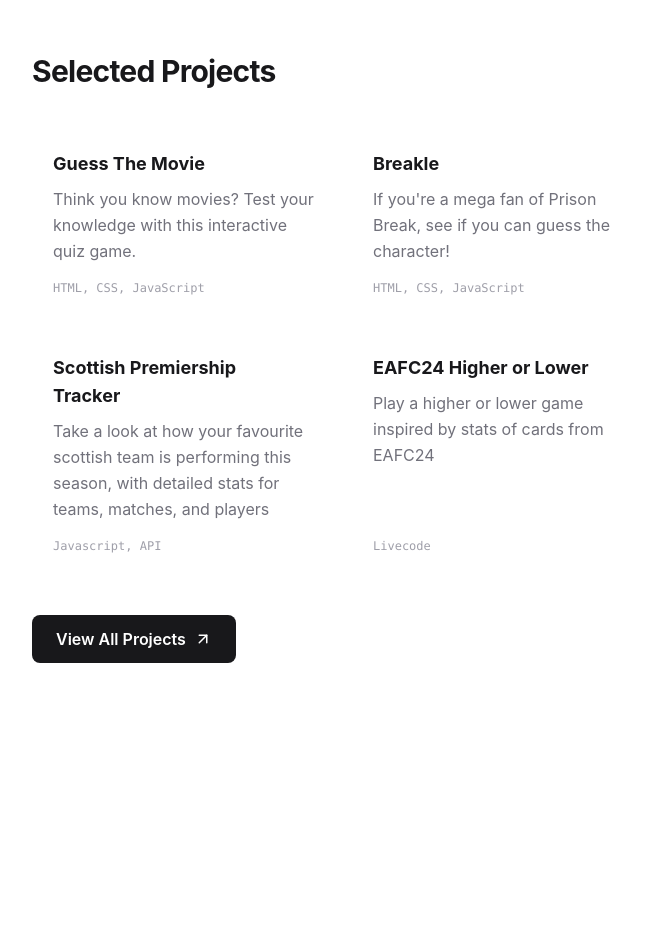
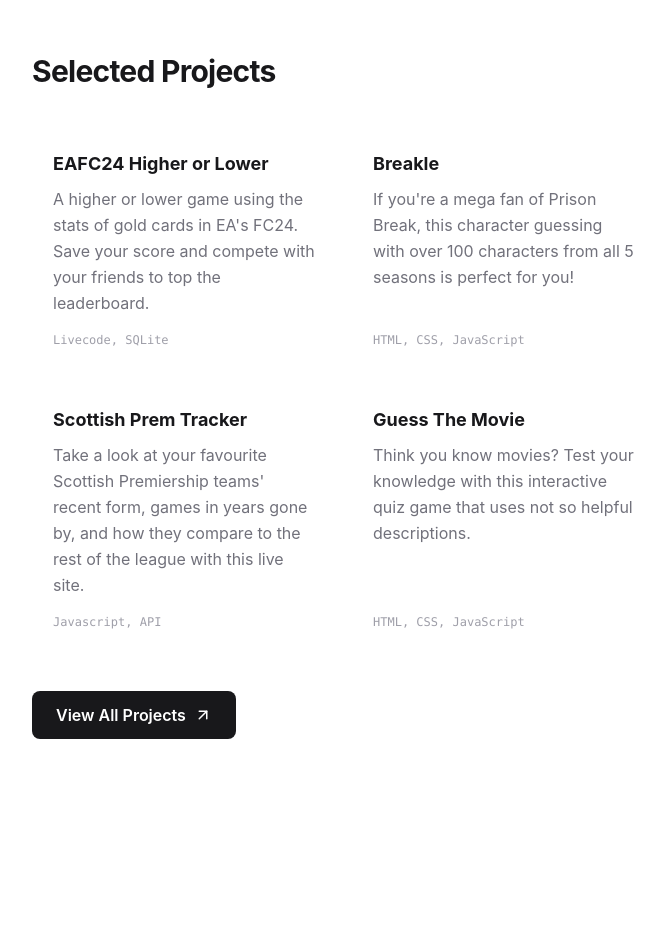
Before and after one commit to astoneham1/2026-portfolio, a React (Vite) app: page / in a window 1280 px wide. Shown: the part 1700-2625 px from the top of the page, without its empty margins (296-961 px from the left). Built offline with nearby package versions, Linux system fonts and the light colour scheme.

Commit message:
Projects update

```diff
--- a/src/components/ProjectItem.jsx
+++ b/src/components/ProjectItem.jsx
@@ -1,20 +1,18 @@
 import { ArrowUpRight } from 'lucide-react';
 
 export const ProjectItem = ({ title, description, tags, link, index }) => (
-  <div
-    className="flex flex-col gap-4 w-full h-full transition-all duration-300 group-hover:opacity-50 hover:opacity-100 p-5 rounded-2xl hover:bg-zinc-50 dark:hover:bg-zinc-900/40 border border-transparent hover:border-zinc-200/50 dark:hover:border-zinc-800/50 opacity-0 animate-[slideInUp_0.6s_ease-out_forwards]"
+  <a
+    href={link}
+    target="_blank"
+    rel="noopener noreferrer"
+    className="flex flex-col gap-4 w-full h-full transition-all duration-300 group-hover:opacity-50 hover:opacity-100 p-5 rounded-2xl hover:bg-zinc-50 dark:hover:bg-zinc-900/40 border border-transparent hover:border-zinc-200/50 dark:hover:border-zinc-800/50 opacity-0 animate-[slideInUp_0.6s_ease-out_forwards] focus-visible:outline-none focus-visible:ring-2 focus-visible:ring-zinc-400 dark:focus-visible:ring-zinc-600 rounded-sm cursor-pointer"
     style={{ animationDelay: `${index * 100}ms` }}
   >
     <div className="flex-1 space-y-2">
-      <a
-        href={link}
-        target="_blank"
-        rel="noopener noreferrer"
-        className="group text-lg font-bold text-zinc-900 dark:text-zinc-100 flex items-center gap-2 w-fit hover:underline decoration-zinc-300 dark:decoration-zinc-700 underline-offset-4 focus-visible:outline-none focus-visible:ring-2 focus-visible:ring-zinc-400 dark:focus-visible:ring-zinc-600 rounded-sm cursor-pointer"
-      >
+      <div className="group text-lg font-bold text-zinc-900 dark:text-zinc-100 flex items-center gap-2 w-fit">
         {title}
         <ArrowUpRight size={16} className="text-zinc-400 opacity-0 -translate-y-2 translate-x-2 transition-all duration-300 group-hover:opacity-100 group-hover:translate-y-0 group-hover:translate-x-0 group-hover:rotate-12" />
-      </a>
+      </div>
       <p className="text-base text-zinc-500 dark:text-zinc-400 leading-relaxed transition-colors duration-300 group-hover:text-zinc-700 dark:group-hover:text-zinc-300">
         {description}
       </p>
@@ -23,5 +21,5 @@
     <div className="text-xs font-mono font-medium text-zinc-400 dark:text-zinc-500 mt-auto">
       {tags}
     </div>
-  </div>
+  </a>
 );
--- a/src/sections/ProjectsSection.jsx
+++ b/src/sections/ProjectsSection.jsx
@@ -6,32 +6,32 @@
     <h2 className="text-2xl sm:text-3xl font-bold text-zinc-900 dark:text-zinc-100 tracking-tight animate-[fadeBlurIn_0.6s_ease-out_forwards]">Selected Projects</h2>
 
     <div className="grid grid-cols-1 sm:grid-cols-2 gap-4 group opacity-0 animate-[fadeBlurIn_0.6s_ease-out_forwards_150ms]">
-        <ProjectItem
-        title="Guess The Movie"
-        description="Think you know movies? Test your knowledge with this interactive quiz game."
-        tags="HTML, CSS, JavaScript"
-        link="https://movies.alexstoneham.co.uk"
+      <ProjectItem
+        title="EAFC24 Higher or Lower"
+        description="A higher or lower game using the stats of gold cards in EA's FC24. Save your score and compete with your friends to top the leaderboard."
+        tags="Livecode, SQLite"
+        link="https://github.com/astoneham1/higherlower/releases/latest"
         index={0}
       />
       <ProjectItem
         title="Breakle"
-        description="If you're a mega fan of Prison Break, see if you can guess the character!"
+        description="If you're a mega fan of Prison Break, this character guessing with over 100 characters from all 5 seasons is perfect for you!"
         tags="HTML, CSS, JavaScript"
         link="https://breakle.alexstoneham.co.uk"
-        index={1} // Adjusted index sequence slightly for smoother animations
+        index={1}
       />
       <ProjectItem
-        title="Scottish Premiership Tracker"
-        description="Take a look at how your favourite scottish team is performing this season, with detailed stats for teams, matches, and players"
+        title="Scottish Prem Tracker"
+        description="Take a look at your favourite Scottish Premiership teams' recent form, games in years gone by, and how they compare to the rest of the league with this live site."
         tags="Javascript, API"
         link="https://spfl.alexstoneham.co.uk"
         index={2}
       />
       <ProjectItem
-        title="EAFC24 Higher or Lower"
-        description="Play a higher or lower game inspired by stats of cards from EAFC24"
-        tags="Livecode"
-        link="https://github.com/astoneham1/higherlower/releases/latest"
+        title="Guess The Movie"
+        description="Think you know movies? Test your knowledge with this interactive quiz game that uses not so helpful descriptions."
+        tags="HTML, CSS, JavaScript"
+        link="https://movies.alexstoneham.co.uk"
         index={3}
       />
     </div>
```
